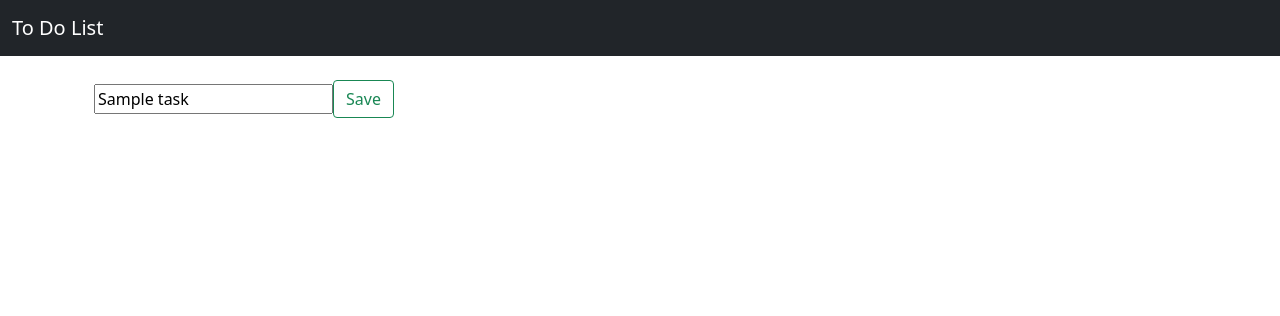
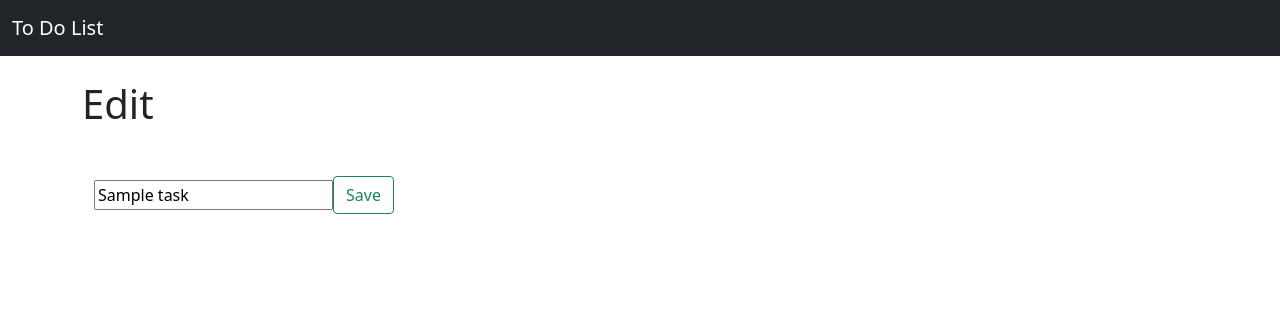
Before and after one commit to teasec4/ToDoAppDjango, a Django app: template todolist/templates/edit.html in a window 1280 px wide. Shown: the top 316 px of the page. Run offline with Django 4.2, Linux system fonts and the light colour scheme; the template is opened without the code that fills it: most values are stand-ins (such as "Sample title", 1, 10 or a date in 2020); parts of the project's set-up code (start-up, migrations or seed data) failed here and were passed over.

Commit message:
Add files via upload

```diff
--- a/todolist/templates/edit.html
+++ b/todolist/templates/edit.html
@@ -26,6 +26,12 @@
 </div>
 
 <div class="container mt-5">
+    <h1>
+        Edit
+    </h1>
+</div>
+
+<div class="container mt-5">
     {% block content %}
         <div class="container">
             <form method="POST">
--- a/todolist/templates/index.html
+++ b/todolist/templates/index.html
@@ -26,8 +26,11 @@
 
 <div class="container3">
 </div>
+
 <div class="container mt-5">
-
+    <h1>
+        To Do
+    </h1>
 </div>
 
 
```
